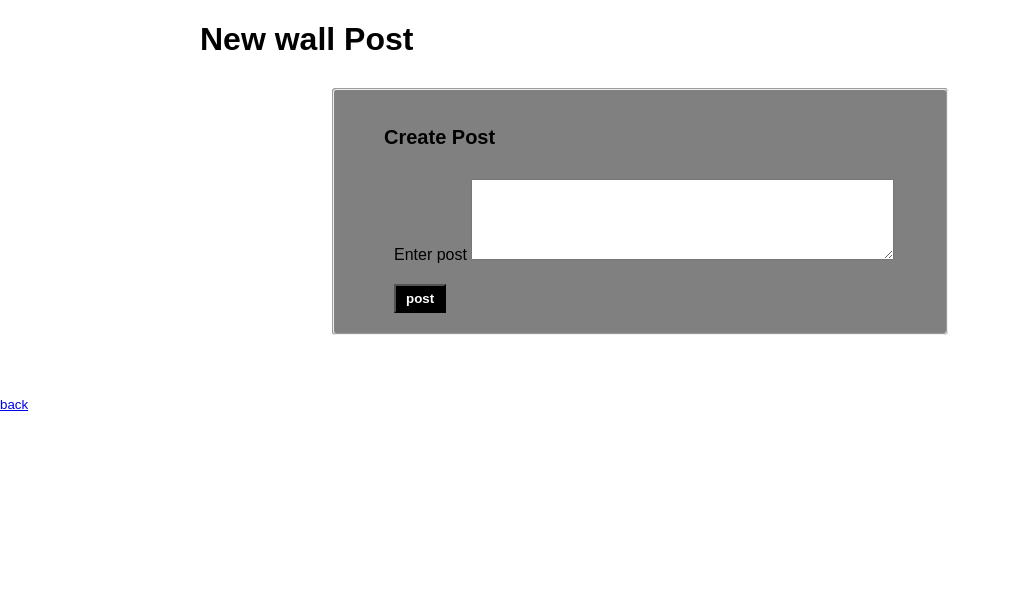
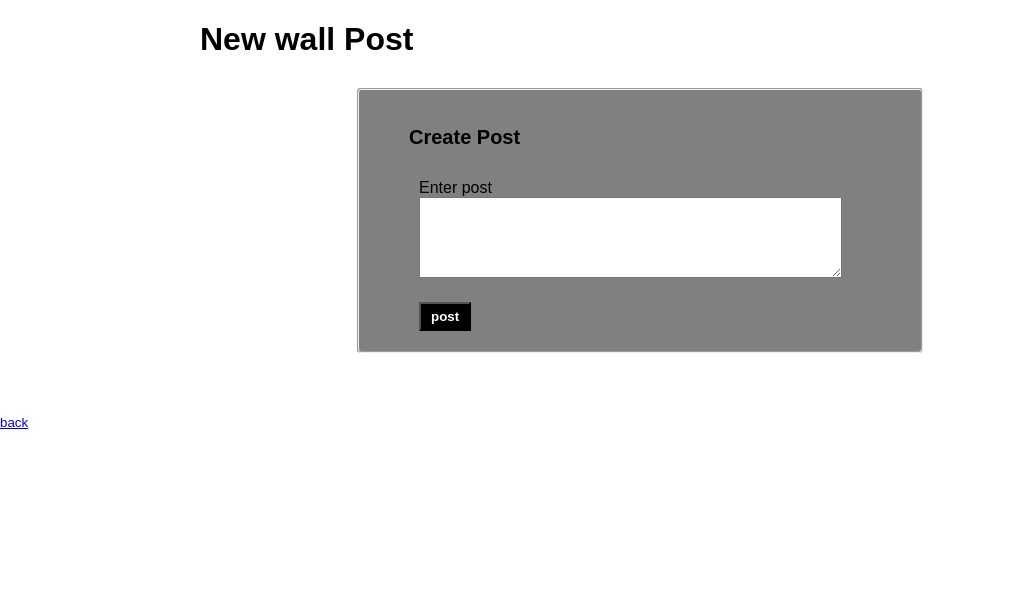
Before and after one commit to Orumgbe/Portfolio_projects, a Flask app: page /the_wall/new in a window 1280 px wide. Shown: the part 40-633 px from the top of the page, without its empty margins (0-1011 px from the left). Run offline with Flask 3, Linux system fonts and the light colour scheme; a user stored in the database is signed in.

Commit message:
mvp complete

```diff
--- a/The_Wall/wall/forms.py
+++ b/The_Wall/wall/forms.py
@@ -60,7 +60,7 @@ class UpdateProfile(FlaskForm):
     username = StringField('Username:', validators=[DataRequired(),
                            Length(min=2, max=20)])
     email = StringField('Email:', validators=[DataRequired(), Email(), Length(max=100)])
-    bio = TextAreaField('Bio:', render_kw={'rows': 4, 'cols': 40})
+    bio = TextAreaField('Bio:')
     country = StringField('Country:', validators=[Length(max=45)])
     state = StringField('State:', validators=[Length(max=45)])
     pref_lang = StringField('Preferred language:', validators=[Length(max=20)])
--- a/The_Wall/wall/static/styles/main.css
+++ b/The_Wall/wall/static/styles/main.css
@@ -36,7 +36,8 @@ div.update-account-form {
 }
 
 .form-group {
-	width: 550px;
+	width: 55%;
+	max-width: 500px;
 	margin-top: 30px;
 	padding-left: 50px;
 	border-radius: 4px;
@@ -205,7 +206,8 @@ footer p {
 
 /* Styles for form items */
 fieldset{
-	width: 400px;
+	width: 50%;
+	max-width: 500px;
 	flex-wrap: wrap;
 	background-color: grey;
 	margin: auto;
```
Also changed, not shown: The_Wall/wall/static/images/wall_writing.jpg (deleted).
